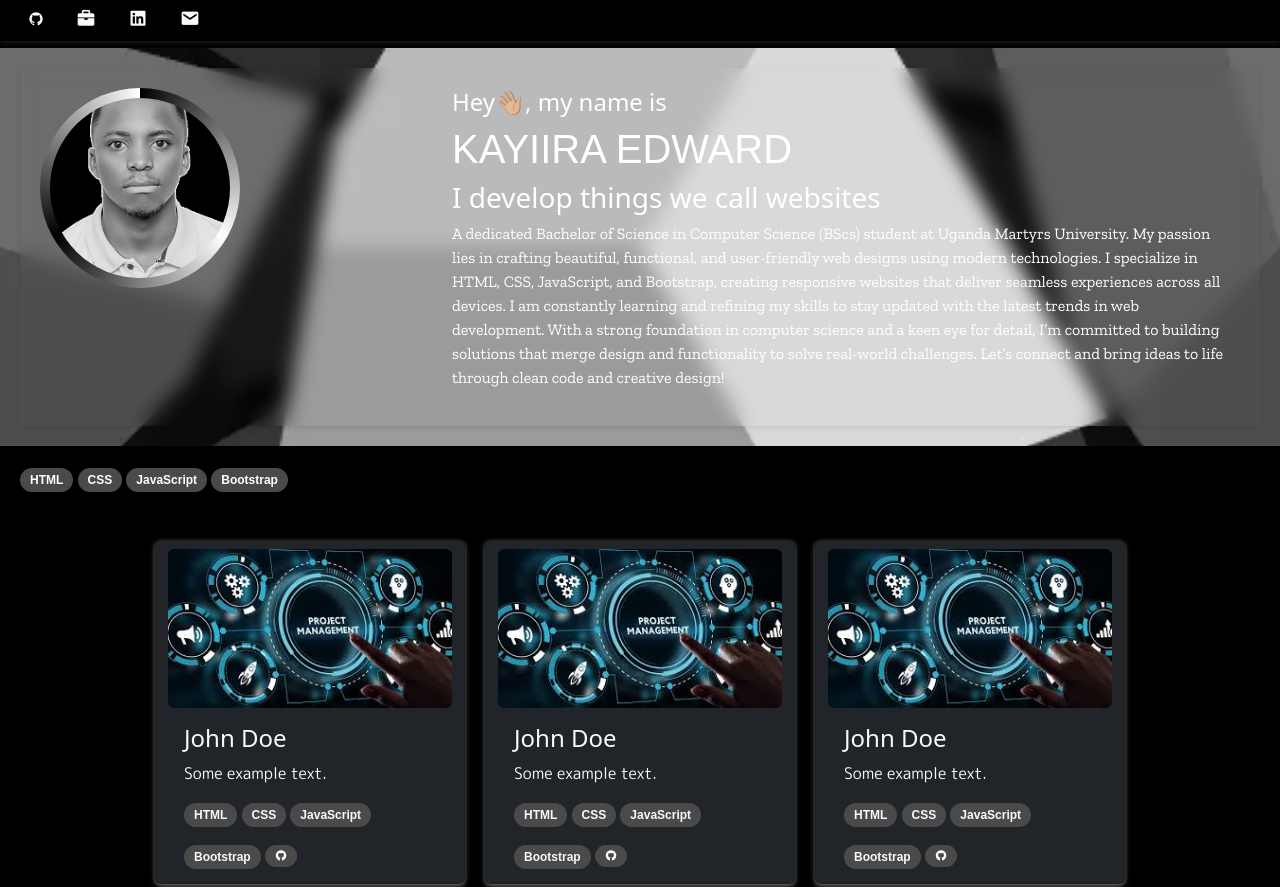
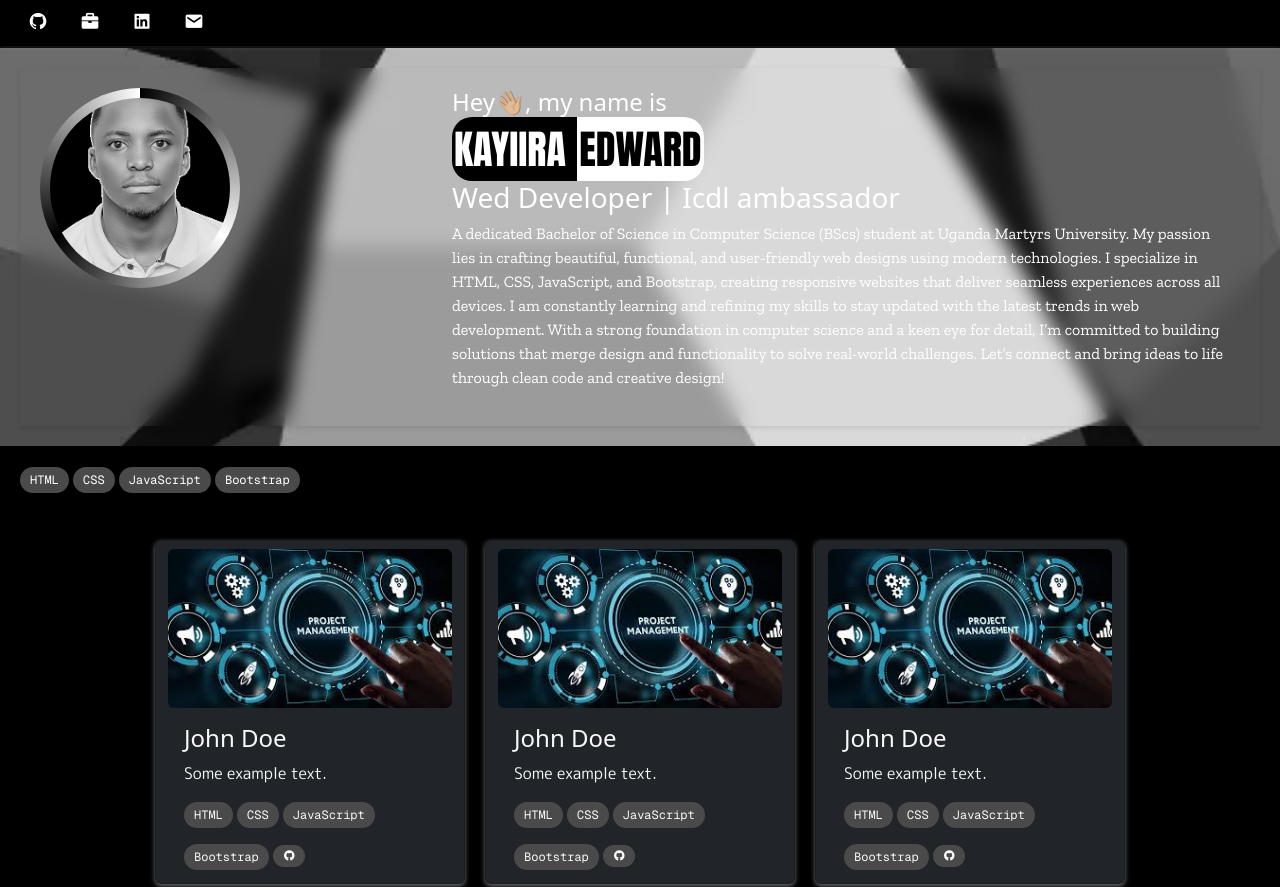
Before and after one commit to Edwardbrin1/Kayiira-Edward, a plain HTML site: page index.html in a window 1280 px wide. Shown: the top 887 px of the page. Drawn offline with nearby package versions, Linux system fonts and the light colour scheme; a web font is replaced by a local one.

Commit message:
22/november/2024
new

```diff
--- a/index.html
+++ b/index.html
@@ -20,6 +20,9 @@
 <link href="https://fonts.googleapis.com/css2?family=Bungee+Outline&display=swap" rel="stylesheet">
 <link href="https://fonts.googleapis.com/css2?family=Zilla+Slab:ital,wght@0,300;0,400;0,500;0,600;0,700;1,300;1,400;1,500;1,600;1,700&display=swap" rel="stylesheet">
 <link href="https://fonts.googleapis.com/css2?family=M+PLUS+Rounded+1c&display=swap" rel="stylesheet">
+<link href="https://fonts.googleapis.com/css2?family=Anton&display=swap" rel="stylesheet">
+<link href="https://fonts.googleapis.com/css2?family=Geist+Mono:wght@100..900&display=swap" rel="stylesheet">
+
 
     <title>Kayiira-Edward</title>
 </head>
@@ -28,16 +31,16 @@
         <nav class="container-fluid text-center">
             <ul class="nav ms-auto text-center">
                 <li class="nav-item">
-                    <a href="https://github.com/Edwardbrin1" class="nav-link active text-light"><i class='bx bxl-github'></i></i></a>
+                    <a href="https://github.com/Edwardbrin1" class="nav-link active" id="icon"><i class='bx bxl-github'></i></i></a>
                 </li>
                 <li class="nav-item">
-                    <a href="#one" class="nav-link text-light"><i class='bx bxs-briefcase' id="icon"></i></a>
+                    <a href="#one" class="nav-link" id="icon"><i class='bx bxs-briefcase'></i></a>
                 </li>
                 <li class="nav-item">
-                    <a href="https://www.linkedin.com/in/edward75" class="nav-link text-light"><i class='bx bxl-linkedin-square' id="icon"></i></a>
+                    <a href="https://www.linkedin.com/in/edward75" class="nav-link"  id="icon"><i class='bx bxl-linkedin-square'></i></a>
                 </li>
                 <li class="nav-item">
-                    <a href="mailto:edwardbrin1@gmail.com" class="nav-link text-light"><i class='bx bxs-envelope' id="icon"></i></a>
+                    <a href="mailto:edwardbrin1@gmail.com" class="nav-link" id="icon"><i class='bx bxs-envelope'></i></a>
                 </li>
             </ul>
         </nav>
@@ -48,8 +51,8 @@
                   </div>
                   <div class="intro ms-auto col-sm-8">
                     <h4 class="hand">Hey👋🏼, my name is</h4>
-                    <h1 class="hand1">KAYIIRA EDWARD</h1>
-                    <h3 class="hand">I develop things we call websites</h3>
+                    <h1 class="hand1"><span1>KAYIIRA </span1><span2>EDWARD</span2></h1>
+                    <h3 class="hand">Wed Developer | Icdl ambassador</h3>
                     <p class="hand3">A dedicated Bachelor of Science in Computer Science (BScs) student at Uganda Martyrs University. My passion lies in crafting beautiful, functional, and user-friendly web designs using modern technologies.
 
                         I specialize in HTML, CSS, JavaScript, and Bootstrap, creating responsive websites that deliver seamless experiences across all devices. I am constantly learning and refining my skills to stay updated with the latest trends in web development.
--- a/style.css
+++ b/style.css
@@ -27,6 +27,28 @@
     background-position: center;
     margin-top: 0px;
   }
+  span1{
+    background-color: black;
+    color: white;
+    border-radius: 20px 0 0 20px;
+    padding: 2px;
+    transition: 0.5s;
+  }
+  span2{
+    background-color: white;
+    color: black;
+    border-radius: 0 20px 20px 0 ;
+    padding: 2px;
+    transition: 0.5s;
+  }
+  span1:hover{
+    background-color: white;
+    color: black;
+  }
+  span2:hover{
+    background-color: black;
+    color: white;
+  }
 
   /* Navigation */
   nav {
@@ -36,11 +58,16 @@
     top: 0;
     width: 100%;
     z-index: 100;
+    text-align: center;
   }
 
   /* Icon Styles */
   #icon {
     font-size: 20px;
+    color: white;
+  }
+  #icon:hover{
+    color: #888686;
   }
   .hand{
     font-family: "Lacquer", system-ui;
@@ -49,7 +76,7 @@
   /* font-size: 50px; */
   }
   .hand1{
-    font-family: "Bungee Outline", sans-serif;
+    font-family: "Anton", sans-serif;
   font-weight: 400;
   font-style: normal;
   }
@@ -149,15 +176,21 @@
   .tech {
     padding: 20px;
   }
-
+  /*
+  font-family: "Geist Mono", monospace;
+  font-optical-sizing: auto;
+  font-weight: <weight>;
+  font-style: normal;
+  */
   span{
     background-color: #4b4a4a;
     padding: 5px 10px;
     border-radius: 20px;
     font-size: 12px;
-    font-family: "Doto", sans-serif;
+    font-family: "Geist Mono", monospace;
+
   font-optical-sizing: auto;
-  font-weight: bold;
+  font-weight: 400;
   font-style: normal;
   font-variation-settings:
     "ROND" 0;
```
